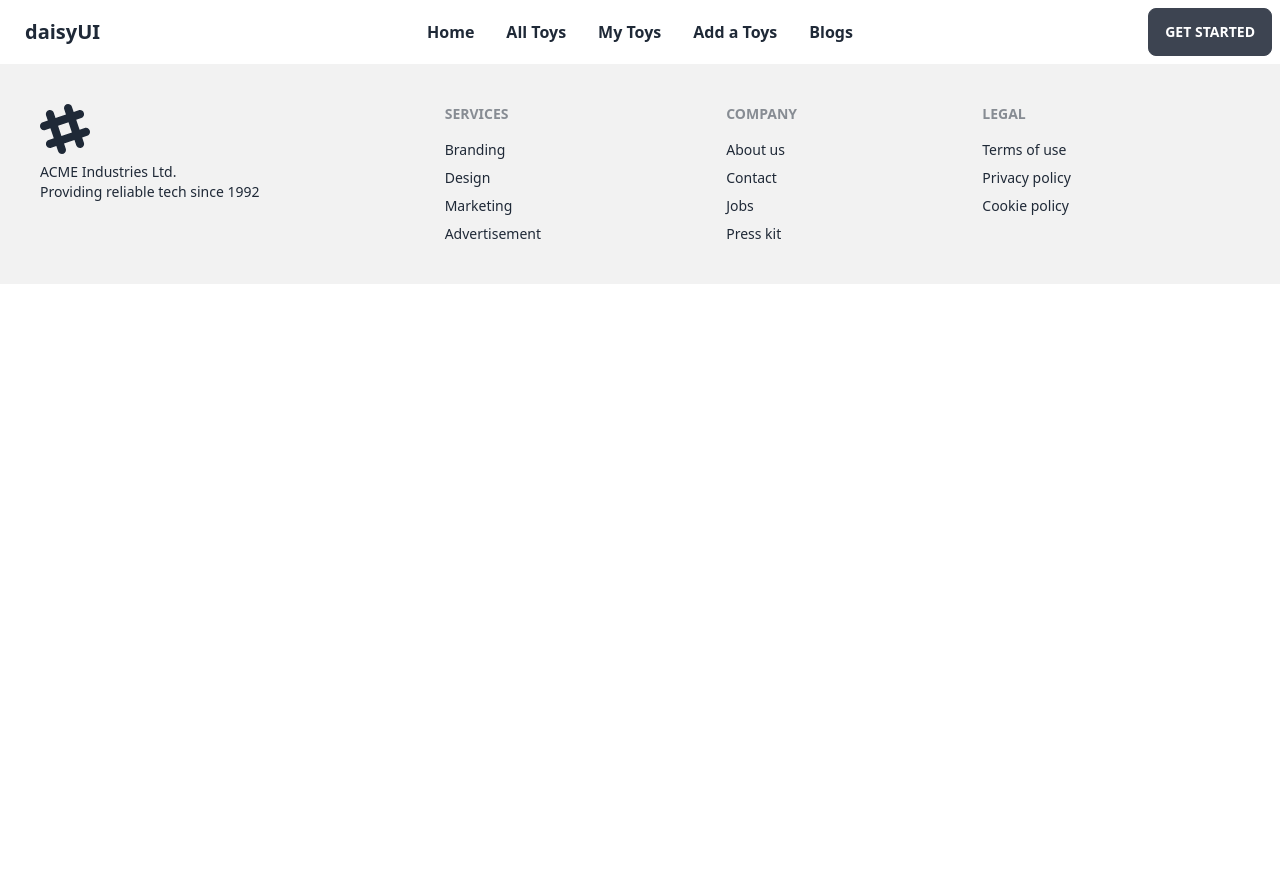
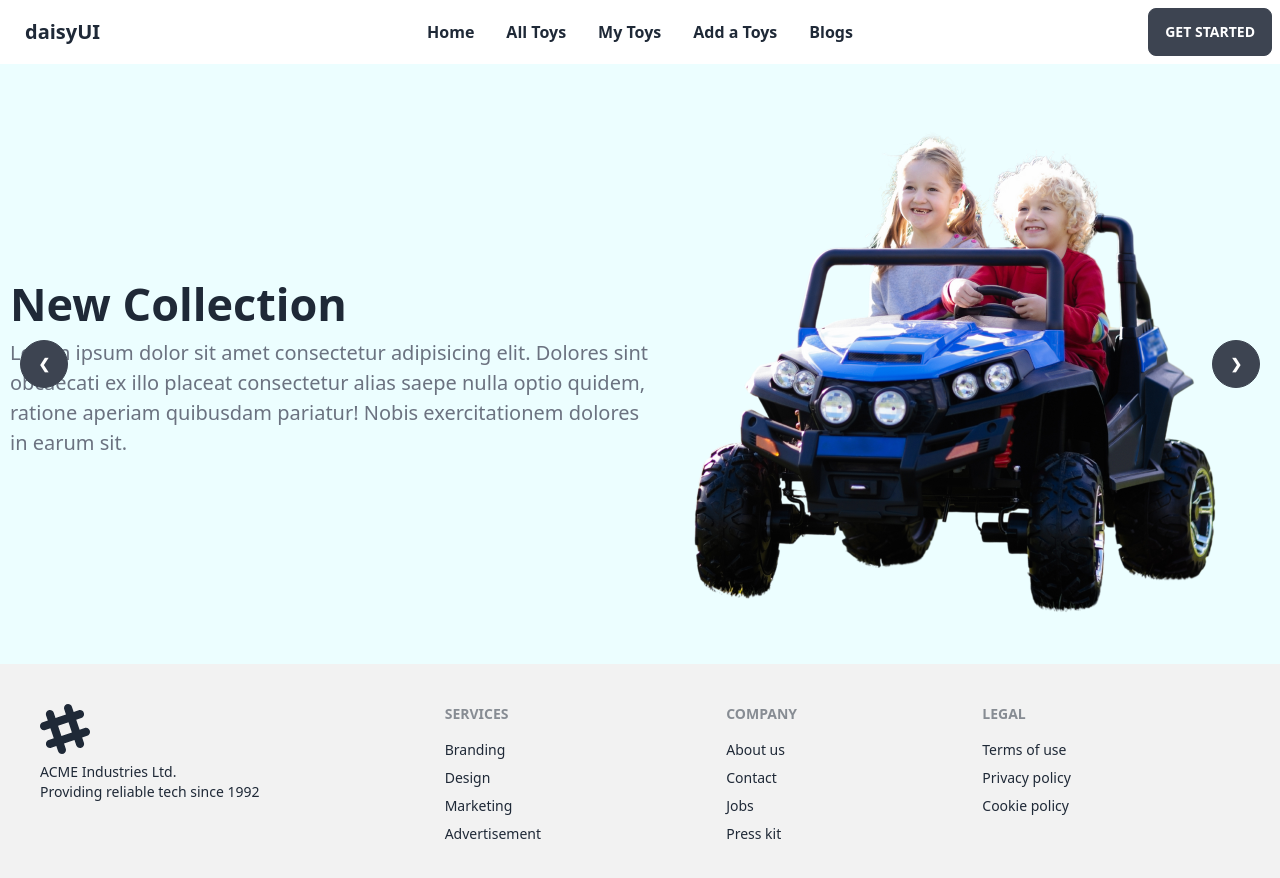
Before and after one commit to majedrahani/toy-ta, a React (Vite) app: page / in a window 1280 px wide. Shown: the top 878 px of the page. Before the commit the page ends 800 px from the top, so only its background shows below. Built offline with nearby package versions, Linux system fonts and the light colour scheme.

Commit message:
footer added

```diff
--- /dev/null
+++ b/src/home/Banner.jsx
@@ -0,0 +1,28 @@
+import React from 'react';
+import banner_1 from '../../public/banner-1.png'
+
+const Banner = () => {
+    return (
+        <div>
+            <div className="carousel w-full">
+                <div id="slide1" className="carousel-item relative w-full bg-cyan-50">
+                    <div className=' flex justify-around'>
+                        <div className=' my-auto w-1/2'>
+                            <h1 className=' font-bold text-[45px] '>New Collection</h1>
+                            <p className=' text-[20px] text-gray-500'>Lorem ipsum dolor sit amet consectetur adipisicing elit. Dolores sint obcaecati ex illo placeat consectetur alias saepe nulla optio quidem, ratione aperiam quibusdam pariatur! Nobis exercitationem dolores in earum sit.</p>
+                        </div>
+                        <img src={banner_1} className='w-[600px] h-[600px]' alt="" />
+                    </div>
+                    <div className="absolute flex justify-between transform -translate-y-1/2 left-5 right-5 top-1/2">
+                        <a href="#slide4" className="btn btn-circle">❮</a>
+                        <a href="#slide2" className="btn btn-circle">❯</a>
+                    </div>
+                </div>
+
+            </div>
+
+        </div>
+    );
+};
+
+export default Banner;
--- /dev/null
+++ b/src/home/Home.jsx
@@ -0,0 +1,12 @@
+import React from 'react';
+import Banner from './Banner';
+
+const Home = () => {
+    return (
+        <div>
+            <Banner></Banner>
+        </div>
+    );
+};
+
+export default Home;
```
Also changed, not shown: src/router/Router.jsx (+7 -0 lines), public/banner-1.png (added).
